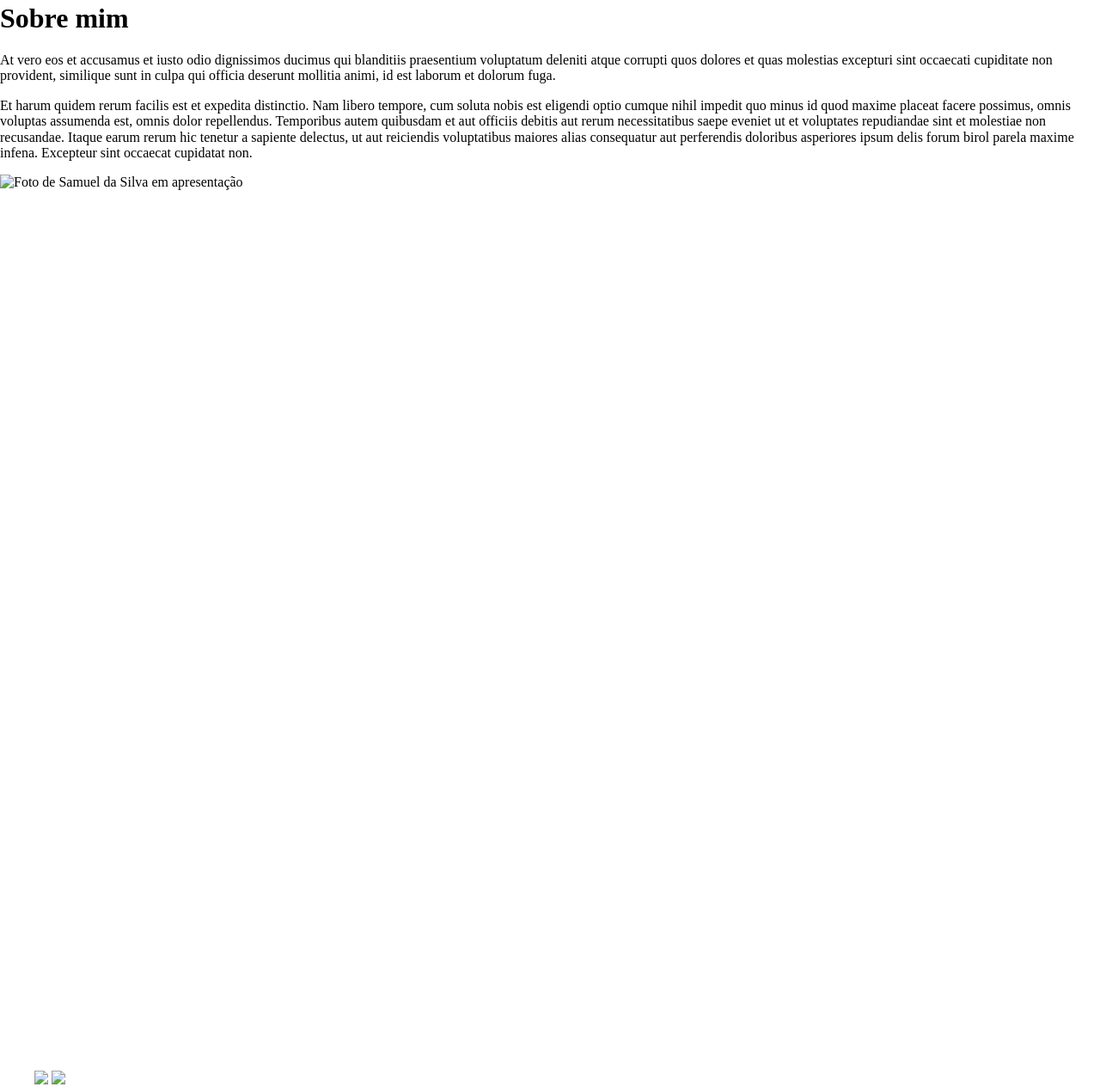
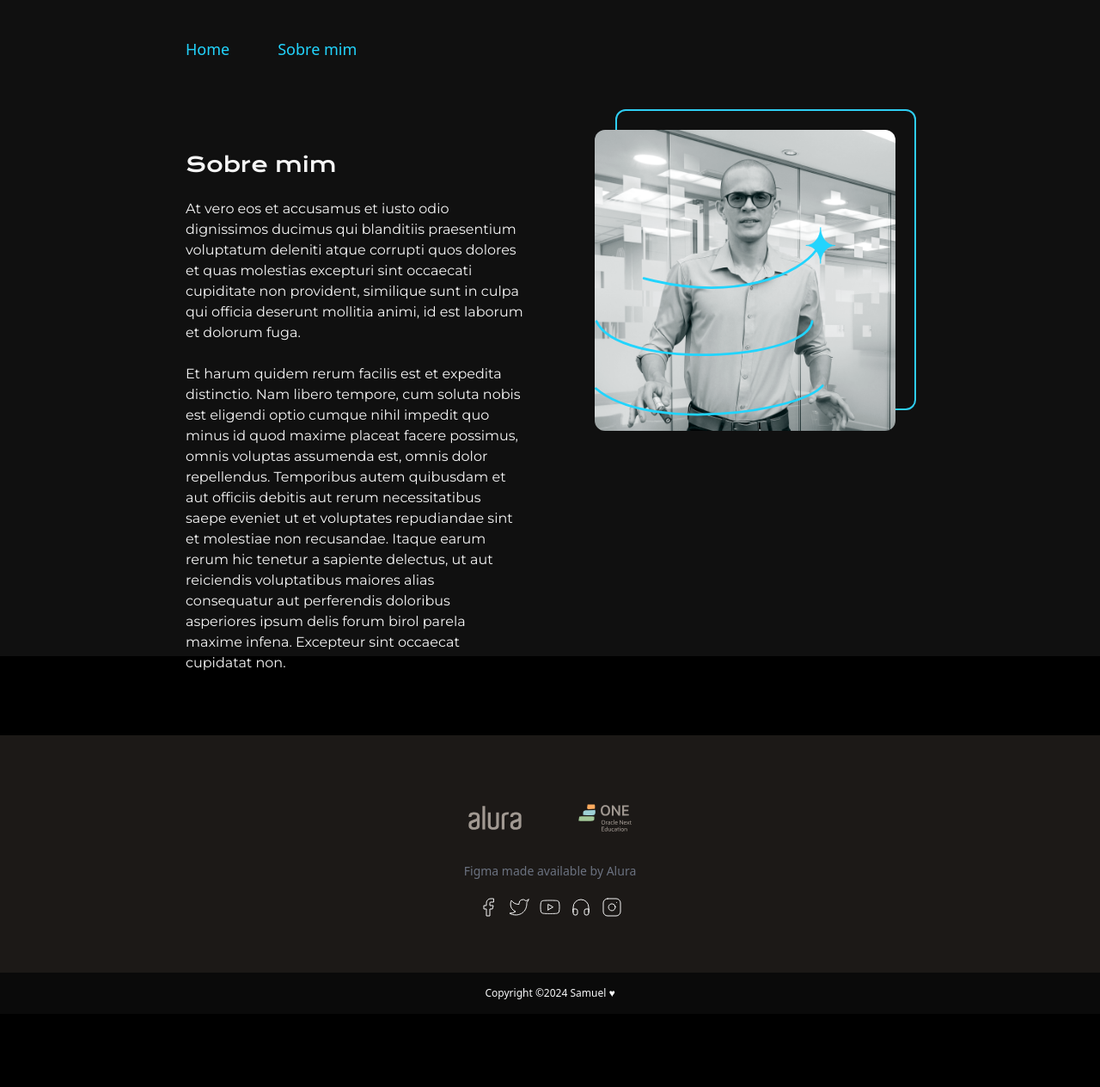
Before and after one commit to SamColt36/business-card, a website: page about-me.html in a window 1280 px wide. Shown: the part 37-1301 px from the top of the page at 86% size. After the commit the page ends 1216 px from the top, so only its background shows below. Drawn offline with nearby package versions, Linux system fonts and the light colour scheme; the site is published under a folder, as on GitHub Pages, so addresses that start at the root find nothing.

Commit message:
fix: erro no css

```diff
--- a/about-me.html
+++ b/about-me.html
@@ -10,21 +10,21 @@
     <meta property="og:title" content="Desenvolvedor Front end" />
     <meta property="og:description"
         content="Olá tudo bem? Confira meus novos projetos Front end e conecte-se comigo!" />
-    <meta property="og:image" content="/public/images/favicon.png" />
+    <meta property="og:image" content="./images/favicon.png" />
     <meta name="twitter:card" content="summary_large_image" />
     <meta name="twitter:title" content="Desenvolvedor Front end" />
     <meta name="twitter:description"
         content="Olá tudo bem? Confira meus novos projetos Front End e conecte-se comigo!" />
-    <meta name="twitter:image" content="/public/images/favicon.png" />
+    <meta name="twitter:image" content="./images/favicon.png" />
     <meta name="robots" content="index, follow" />
     <link rel="stylesheet" href="https://cdnjs.cloudflare.com/ajax/libs/normalize/8.0.1/normalize.min.css"
         integrity="sha512-NhSC1YmyruXifcj/KFRWoC561YpHpc5Jtzgvbuzx5VozKpWvQ+4nXhPdFgmx8xqexRcpAglTj9sIBWINXa8x5w=="
         crossorigin="anonymous" referrerpolicy="no-referrer" />
-    <link rel="stylesheet" href="/public/styles/output.css" />
-    <link rel="apple-touch-icon" sizes="180x180" href="/public/images/favicon.png" />
-    <link rel="manifest" href="/public/images/favicon.png" />
-    <link rel="icon" type="image/png" sizes="32x32" href="/public/images/favicon.png" />
-    <link rel="shortcut icon" href="/public/images/favicon.ico" />
+    <link rel="stylesheet" href="./styles/output.css" />
+    <link rel="apple-touch-icon" sizes="180x180" href="./images/favicon.png" />
+    <link rel="manifest" href="./images/favicon.png" />
+    <link rel="icon" type="image/png" sizes="32x32" href="./images/favicon.png" />
+    <link rel="shortcut icon" href="./images/favicon.ico" />
     <title>Sobre mim</title>
 </head>
 
@@ -72,8 +72,8 @@
         <!-- Seção de conteúdo de imagem -->
         <picture
             class="order-1 w-square relative mx-auto aspect-square after:block after:absolute after:bottom-0 after:left-0 after:w-square after:h-square after:translate-x-6 after:-translate-y-6 after:border-2 after:border-color-primary after:rounded-xl after:-z-50 lg:order-2 xl:w-square-larger after:xl:w-square-larger after:xl:h-square-larger">
-            <source media="(min-width:768px)" srcset="/public/images/perfil@2x.png">
-            <img src="/public/images/perfil@1x.png" alt="Foto de Samuel da Silva em apresentação"
+            <source media="(min-width:768px)" srcset="./images/perfil@2x.png">
+            <img src="./images/perfil@1x.png" alt="Foto de Samuel da Silva em apresentação"
                 class="rounded-xl z-50" />
 
             <svg viewBox="0 0 406 318" fill="none" xmlns="http://www.w3.org/2000/svg"
@@ -93,8 +93,8 @@
     <footer class="bg-stone-900 text-gray-50 py-16">
         <div class="space-y-5 flex justify-center items-center flex-col">
             <figure class="flex h-16 *:h-full *:mx-auto *:p-2 *:xl:w-32">
-                <img src="/public/vectors/Logo Alura.svg">
-                <img src="/public/vectors/One.svg">
+                <img src="./vectors/Logo Alura.svg">
+                <img src="./vectors/One.svg">
             </figure>
 
             <a class="flex text-center text-gray-500 text-sm"
```
Also changed, not shown: index.html (+11 -11 lines), images/favicon.ico (renamed from public/images/favicon.ico), images/favicon.png (renamed from public/images/favicon.png), images/perfil@2x.png (renamed from public/images/perfil@2x.png), styles/base.css (renamed from public/styles/base.css), styles/output.css (renamed from public/styles/output.css), styles/style.css (renamed from public/styles/style.css), styles/tailwind.css (renamed from public/styles/tailwind.css), vectors/Logo Alura.svg (renamed from public/vectors/Logo Alura.svg), vectors/Logo Github.svg (renamed from public/vectors/Logo Github.svg), vectors/Logo linkedin.svg (renamed from public/vectors/Logo linkedin.svg), vectors/One.svg (renamed from public/vectors/One.svg), 6 other files.
